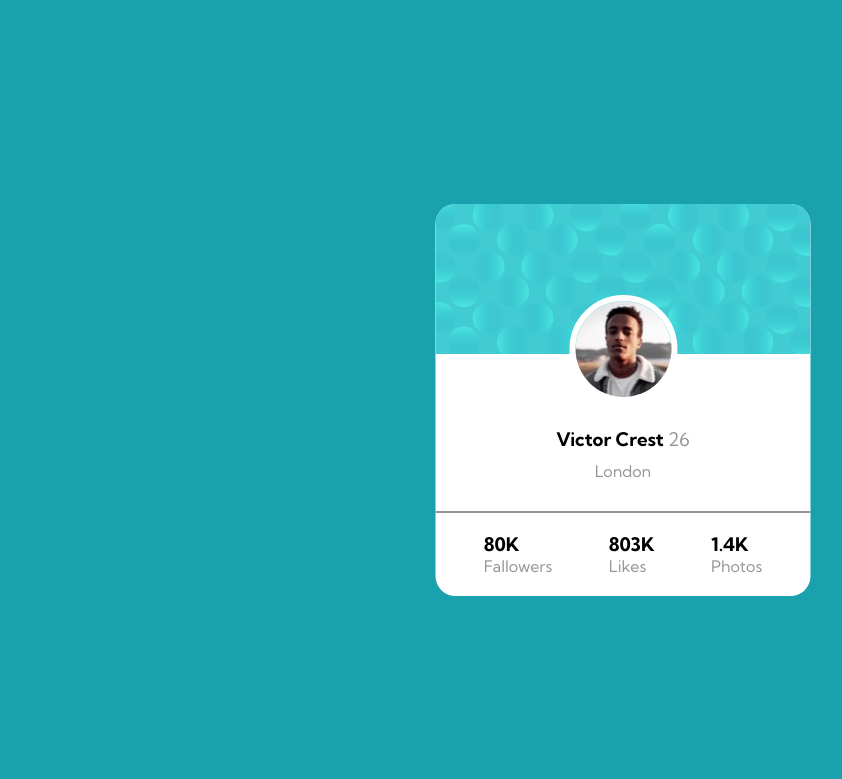
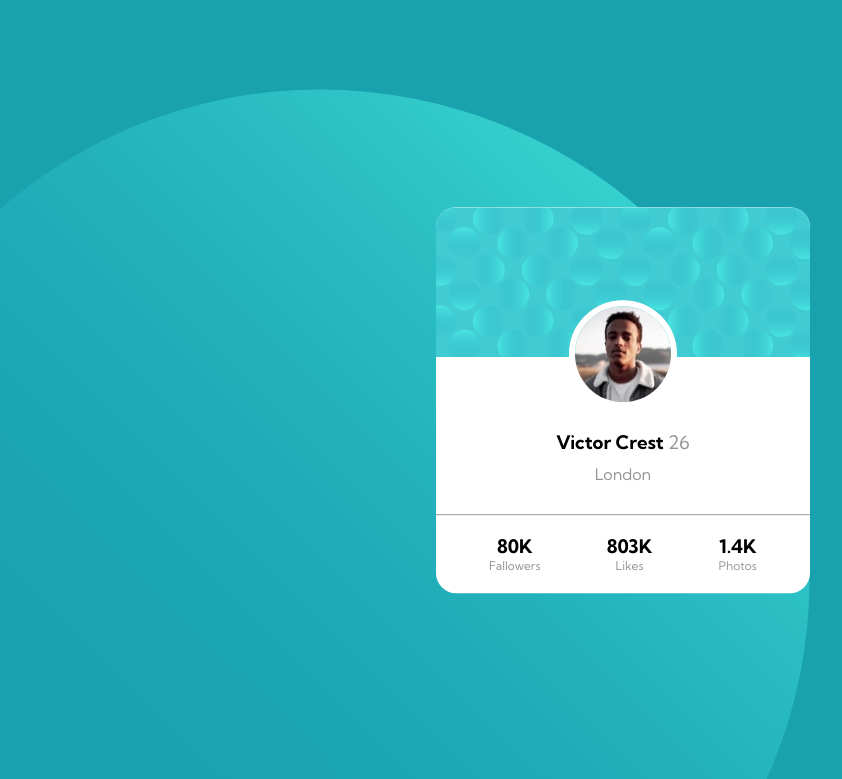
Before and after one commit to danillomz/componente-do-cartao-de-perfil, a plain HTML site: page index.html in a window 1280 px wide. Shown: the top 779 px of the page, without its empty margins (17-859 px from the left). Drawn offline with Linux system fonts and the light colour scheme.

Commit message:
Atualizacao no codigo

```diff
--- a/estilos/style.css
+++ b/estilos/style.css
@@ -20,6 +20,13 @@ main {
     background-color: var(--Dark-cyan);
 }
 
+main .pattern-top img{
+    position: absolute;
+    top: -50%;
+    left: -50%;
+    transform: translate(50%, 50%);
+}
+
 main .container {
     position: absolute;
     top: 50%;
@@ -28,7 +35,7 @@ main .container {
 }
 
 main .card-component {
-    width: 375px;
+    width: 374px;
     background-color: white;
     border-radius: 20px;
 
@@ -43,7 +50,7 @@ main .card-component .card-perfil-img img{
     position: absolute;
     border: 6px solid white;
     border-radius: 50%;
-    top: 37%;
+    top: 38%;
     left: 50%;
     transform: translate(-50%, -50%);
 }
@@ -63,8 +70,9 @@ main .card-component .card-perfil-nome p{
 }
 
 main hr {
-    size: 0.01px;
-    border: 1px solid var(--Neutra-Dark-gray);
+    border-width: 0;
+	height: 0.01px;
+	border-top-width: 1px;
 }
 
 main .card-interacao {
@@ -72,4 +80,10 @@ main .card-interacao {
     justify-content: space-around;
     align-items: center;
     padding: 20px;
+    text-align: center;
 }
+
+main .card-interacao p {
+    color:var(--Neutra-Dark-gray);
+    font-size: 12px;
+}
--- a/index.html
+++ b/index.html
@@ -17,6 +17,9 @@
 </head>
 <body>
     <main>
+        <div class="pattern-top">
+            <img src="img/bg-pattern-top.svg" alt="pattern topo">
+        </div>
         <div class="container">
             <div class="card-component">
                 <div class="card-topo">
@@ -48,6 +51,9 @@
                 </div>
             </div>
         </div>
+        <!-- <div class="pattern-bottom">
+            <img src="img/bg-pattern-bottom.svg" alt="pattern rodape">
+        </div> -->
     </main>
 </body>
 </html>
```
